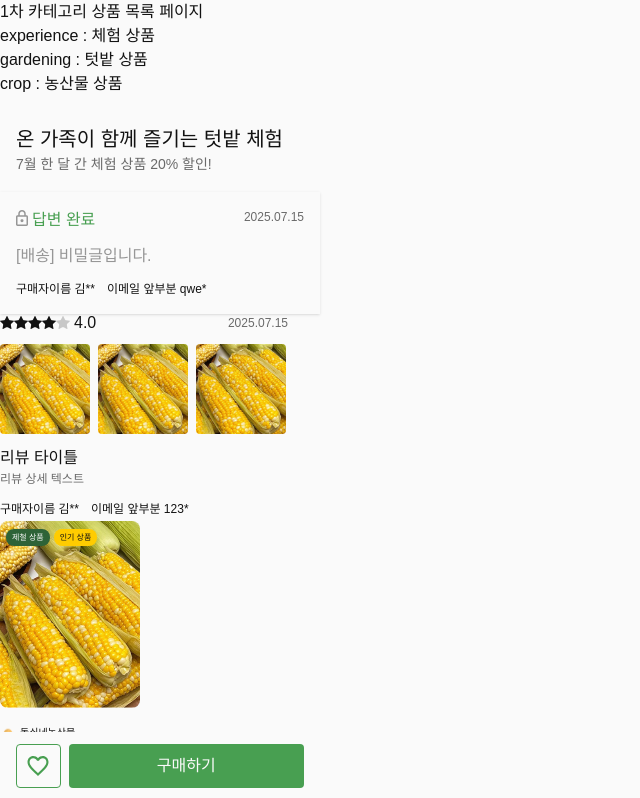
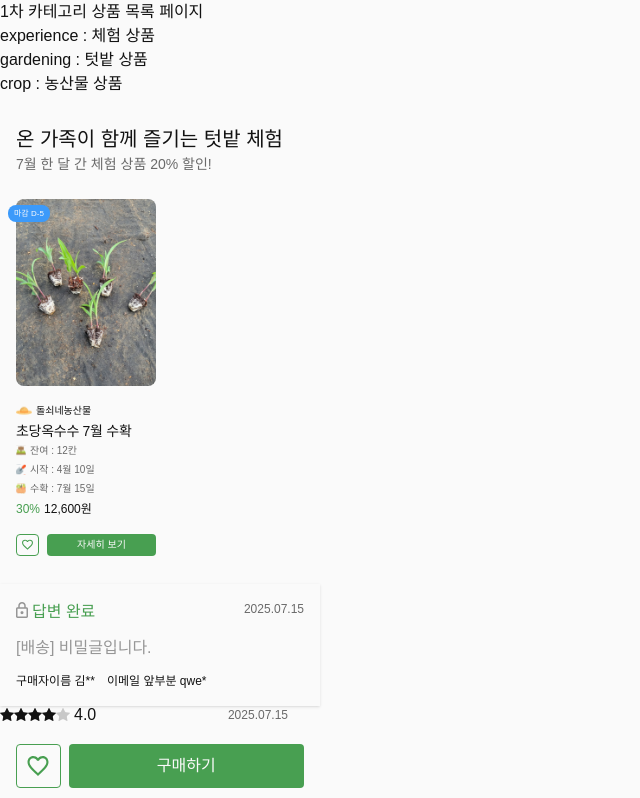
Before and after one commit to jaehyun0620/Final-05-oguogu, a Next.js app: page /product/1 in a window 1280 px wide. Shown: the top 798 px of the page, without its empty margins (0-640 px from the left). Built offline with nearby package versions, Linux system fonts and the light colour scheme; a web font is replaced by a local one.

Commit message:
✨ feat: 추천 콘텐츠 카테고리 영역 기능 추가

```diff
--- a/src/components/elements/CommonTitleItem/Title.tsx
+++ b/src/components/elements/CommonTitleItem/Title.tsx
@@ -1,8 +1,54 @@
-export default function Title({ title = '제목', content = '부제목' }: { title?: string; content?: string }) {
+import CropItem from '@/components/elements/ProductItem/CropItem/CropItem';
+import ExperienceItem from '@/components/elements/ProductItem/ExperienceItem/ExperienceItem';
+import GardenItem from '@/components/elements/ProductItem/SubscribeItem/GardenItem';
+
+export default function Title({
+  title = '제목',
+  content = '부제목',
+  type,
+}: {
+  title?: string;
+  content?: string;
+  type: string;
+}) {
+  let itemType;
+
+  if (type === 'crop') {
+    itemType = (
+      <div className="flex gap-3 max-w-full overflow-auto hide-scrollbar">
+        <CropItem _id={1} name="쫀득쫀득 대학 미백 찰옥수수 30개입" originPrice="11800" />
+        <CropItem _id={1} name="쫀득쫀득 대학 미백 찰옥수수 30개입" originPrice="11800" />
+        <CropItem _id={1} name="쫀득쫀득 대학 미백 찰옥수수 30개입" originPrice="11800" />
+        <CropItem _id={1} name="쫀득쫀득 대학 미백 찰옥수수 30개입" originPrice="11800" />
+        <CropItem _id={1} name="쫀득쫀득 대학 미백 찰옥수수 30개입" originPrice="11800" />
+        <CropItem _id={1} name="쫀득쫀득 대학 미백 찰옥수수 30개입" originPrice="11800" />
+        <CropItem _id={1} name="쫀득쫀득 대학 미백 찰옥수수 30개입" originPrice="11800" />
+        <CropItem _id={1} name="쫀득쫀득 대학 미백 찰옥수수 30개입" originPrice="11800" />
+        <CropItem _id={1} name="쫀득쫀득 대학 미백 찰옥수수 30개입" originPrice="11800" />
+        <CropItem _id={1} name="쫀득쫀득 대학 미백 찰옥수수 30개입" originPrice="11800" />
+      </div>
+    );
+  } else if (type === 'experience') {
+    itemType = (
+      <div className="flex gap-3 max-w-full overflow-auto hide-scrollbar">
+        <ExperienceItem />
+        <ExperienceItem />
+        <ExperienceItem />
+        <ExperienceItem />
+        <ExperienceItem />
+      </div>
+    );
+  } else {
+    itemType = <GardenItem />;
+  }
+
   return (
-    <article className="flex flex-col w-[320px] h-[96px] px-4 py-7">
-      <p className="text-[20px] text-oguogu-black">{title}</p>
-      <p className="text-[14px] text-oguogu-gray-4">{content}</p>
+    <article className="flex flex-col justify-center px-4 py-7">
+      <div className="pb-6">
+        <p className="text-[20px] text-oguogu-black">{title}</p>
+        <p className="text-[14px] text-oguogu-gray-4">{content}</p>
+      </div>
+      {itemType}
     </article>
   );
 }
```
